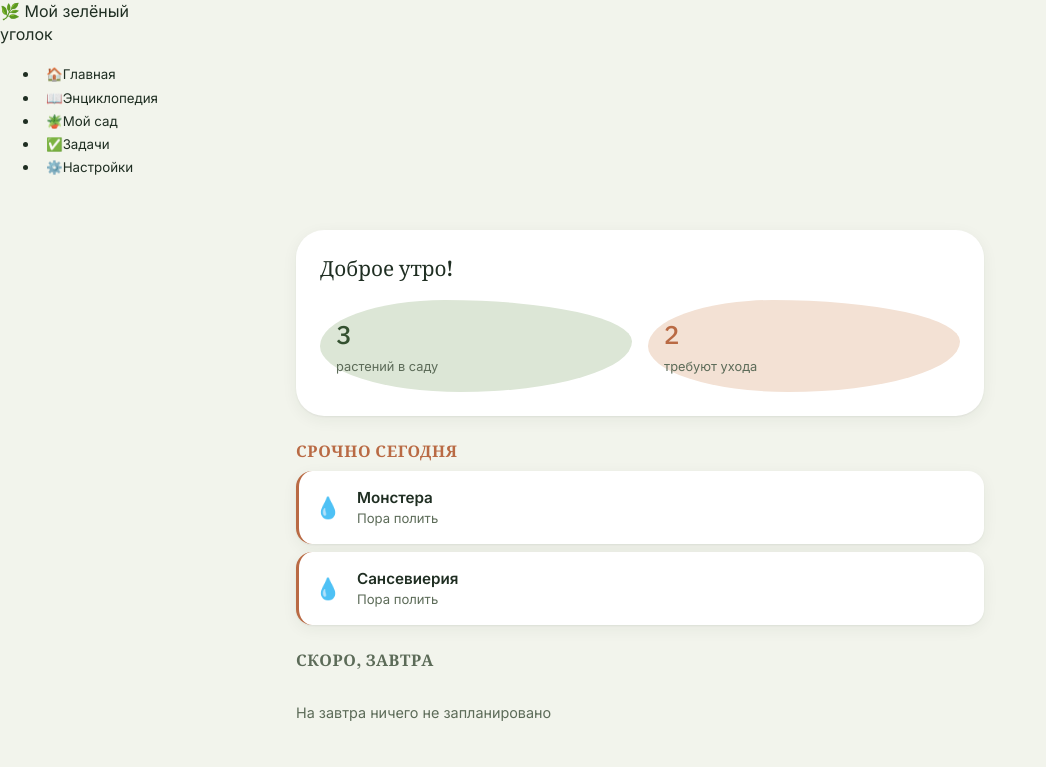
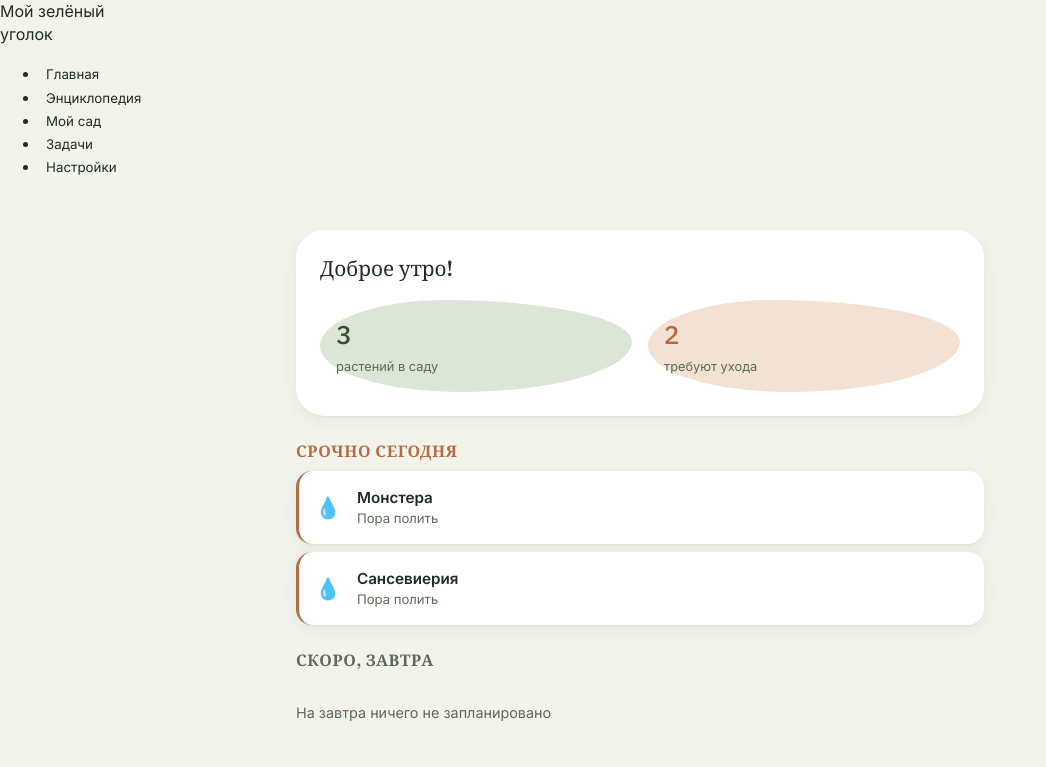
Before and after one commit to mrKayan-code/plant_helper, a plain HTML site: page front/index.html in a window 1280 px wide. Shown: the top 767 px of the page, without its empty margins (0-1046 px from the left). Drawn offline with Linux system fonts and the light colour scheme.

Commit message:
fix html main menu

```diff
--- a/front/index.html
+++ b/front/index.html
@@ -13,15 +13,15 @@
 
   <nav class="sidebar" aria-label="Основная навигация">
     <div class="sidebar-header">
-      <span class="sidebar-leaf" aria-hidden="true">🌿</span>
+      <span class="sidebar-leaf" aria-hidden="true"></span>
       <span class="sidebar-title">Мой зелёный<br>уголок</span>
     </div>
     <ul class="sidebar-nav">
-      <li><button class="sidebar-link active" data-screen="home"><span class="sidebar-icon">🏠</span>Главная</button></li>
-      <li><button class="sidebar-link" data-screen="catalog"><span class="sidebar-icon">📖</span>Энциклопедия</button></li>
-      <li><button class="sidebar-link" data-screen="garden"><span class="sidebar-icon">🪴</span>Мой сад</button></li>
-      <li><button class="sidebar-link" data-screen="tasks"><span class="sidebar-icon">✅</span>Задачи</button></li>
-      <li><button class="sidebar-link" data-screen="settings"><span class="sidebar-icon">⚙️</span>Настройки</button></li>
+      <li><button class="sidebar-link active" data-screen="home"><span class="sidebar-icon"></span>Главная</button></li>
+      <li><button class="sidebar-link" data-screen="catalog"><span class="sidebar-icon"></span>Энциклопедия</button></li>
+      <li><button class="sidebar-link" data-screen="garden"><span class="sidebar-icon"></span>Мой сад</button></li>
+      <li><button class="sidebar-link" data-screen="tasks"><span class="sidebar-icon"></span>Задачи</button></li>
+      <li><button class="sidebar-link" data-screen="settings"><span class="sidebar-icon"></span>Настройки</button></li>
     </ul>
   </nav>
 
@@ -72,19 +72,19 @@
     </section>
 
     <section class="screen" id="screen-catalog">
-      <div class="stub"><span class="stub-leaf">📖</span><p>Энциклопедия — следующий шаг</p></div>
+      <div class="stub"><span class="stub-leaf"></span><p>Энциклопедия — следующий шаг</p></div>
     </section>
 
     <section class="screen" id="screen-garden">
-      <div class="stub"><span class="stub-leaf">🪴</span><p>Мой сад — следующий шаг</p></div>
+      <div class="stub"><span class="stub-leaf"></span><p>Мой сад — следующий шаг</p></div>
     </section>
 
     <section class="screen" id="screen-tasks">
-      <div class="stub"><span class="stub-leaf">✅</span><p>Задачи — следующий шаг</p></div>
+      <div class="stub"><span class="stub-leaf"></span><p>Задачи — следующий шаг</p></div>
     </section>
 
     <section class="screen" id="screen-settings">
-      <div class="stub"><span class="stub-leaf">⚙️</span><p>Настройки — следующий шаг</p></div>
+      <div class="stub"><span class="stub-leaf"></span><p>Настройки — следующий шаг</p></div>
     </section>
 
   </main>
```
